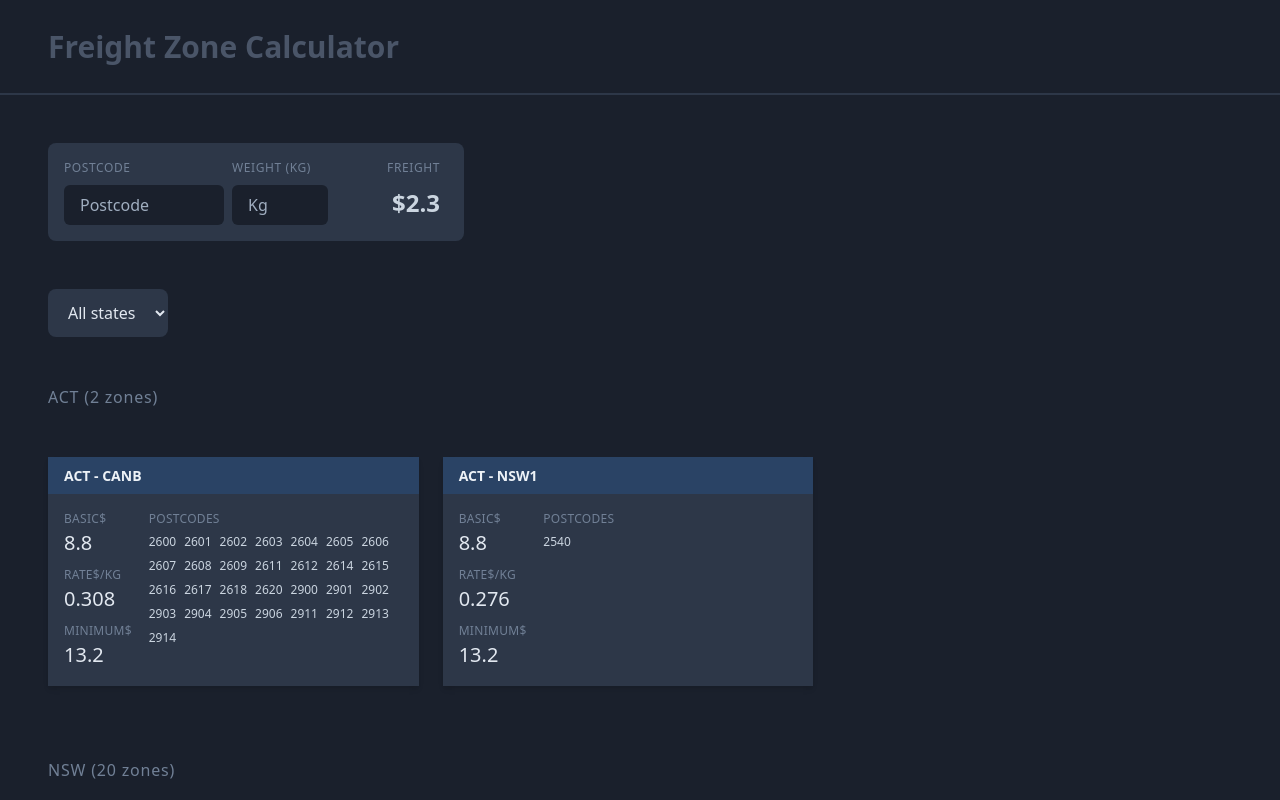
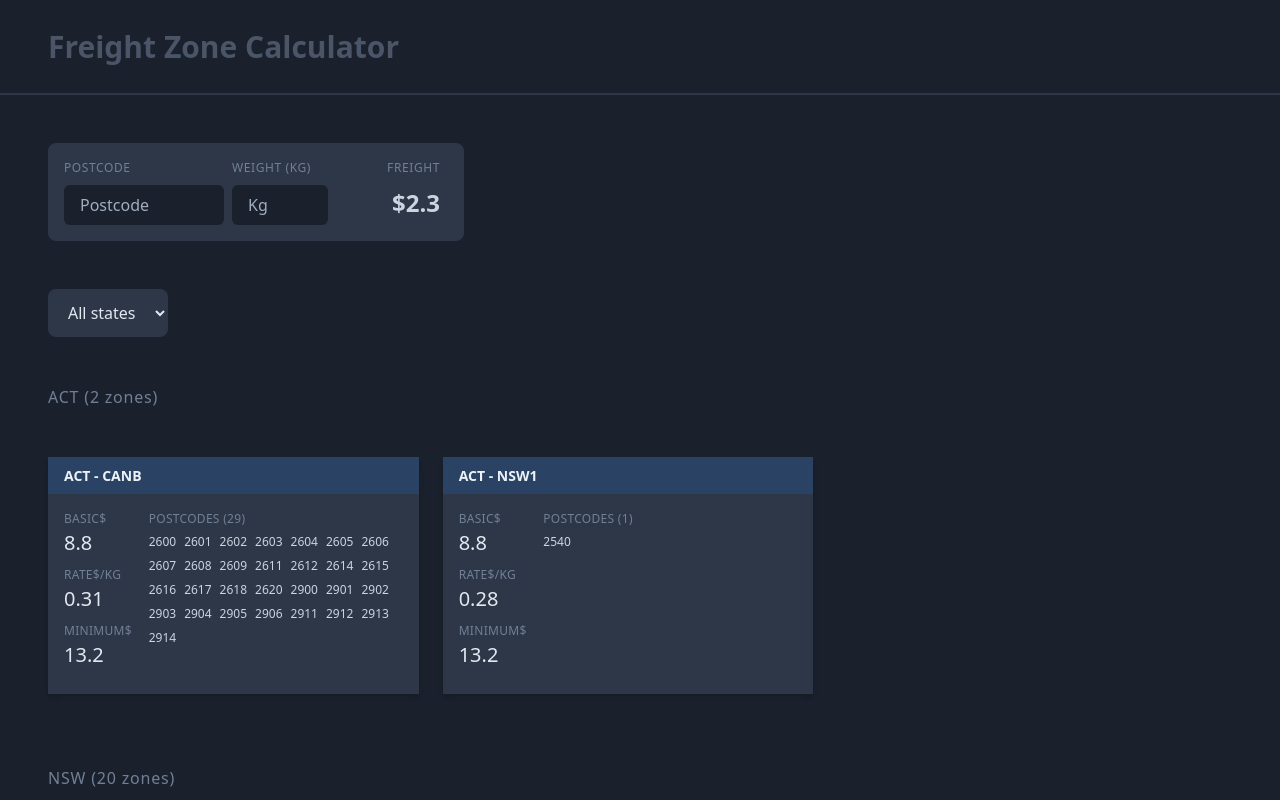
Before and after one commit to bachly/koaladigital-mini-website, a Next.js app: page /freightZoneCalculator in a window 1280 px wide. Shown: the top 800 px of the page. Built offline with nearby package versions, Linux system fonts and the light colour scheme.

Commit message:
Fix frieghtZoneCalculator

```diff
--- a/pages/freightZoneCalculator.js
+++ b/pages/freightZoneCalculator.js
@@ -135,7 +135,10 @@ export default function FreightZoneCalculator() {
 
                           <div className="bg-gray-800 px-4 py-4 flex-1">
                             <div className="flex flex-row flex-wrap">
-                              <div className="w-full lg:w-1/4">
+                              <div
+                                id="freight-costs"
+                                className="w-full lg:w-1/4 mb-2"
+                              >
                                 <div className="mb-2 w-full">
                                   <div className="uppercase tracking-wide text-gray-600 text-xs ">
                                     Basic$
@@ -149,7 +152,7 @@ export default function FreightZoneCalculator() {
                                     Rate$/kg
                                   </div>
                                   <div className="text-gray-300 text-xl">
-                                    {freightByZone[carrierZone]["Rate"]}
+                                    {freightByZone[carrierZone]["Rate"].toFixed(2)}
                                   </div>
                                 </div>
                                 <div className="w-full">
@@ -162,9 +165,15 @@ export default function FreightZoneCalculator() {
                                 </div>
                               </div>
 
-                              <div className="w-full lg:w-3/4">
+                              <div id="postcodes" className="w-full lg:w-3/4">
                                 <div className="uppercase tracking-wide text-gray-600 text-xs">
-                                  Postcodes
+                                  Postcodes (
+                                  {
+                                    state.zonesByState[carrierState][
+                                      carrierZone
+                                    ].length
+                                  }
+                                  )
                                 </div>
                                 <div className="text-gray-400">
                                   {state.zonesByState[carrierState][
```
